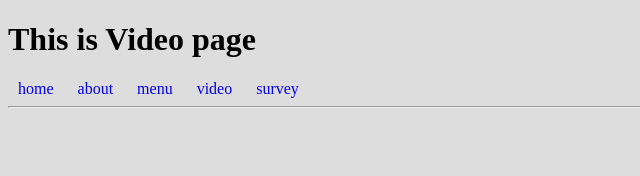
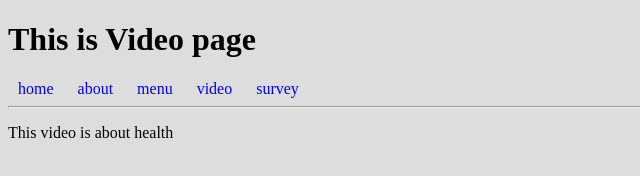
Before and after one commit to eddieco-cpu/gtest, a plain HTML site: page video.html in a window 1280 px wide. Shown: the whole page, without its empty margins (0-640 px from the left). Drawn offline with Linux system fonts and the light colour scheme.

Commit message:
add msg of video page

```diff
--- a/video.html
+++ b/video.html
@@ -17,17 +17,17 @@
       <a class="nav_link nav_link-survey" href="./survey.html">survey</a>
     </nav>
     <hr />
+    <p>This video is about health</p>
     <section class="page_wrapper">
       <div id="ytplayer"></div>
     </section>
     <script>
-
       const page_wrapper = document.querySelector(".page_wrapper");
       const page_wrapper_width = parseInt(
         window.getComputedStyle(page_wrapper).width,
         10
       );
-      const myWidth = Math.round(page_wrapper_width) - 10
+      const myWidth = Math.round(page_wrapper_width) - 10;
 
       // Load the IFrame Player API code asynchronously.
       var tag = document.createElement("script");
@@ -40,7 +40,8 @@
       var player;
       function onYouTubePlayerAPIReady() {
         player = new YT.Player("ytplayer", {
-          height: page_wrapper_width >= 660 ? "360" : Math.round(myWidth /16 *9),
+          height:
+            page_wrapper_width >= 660 ? "360" : Math.round((myWidth / 16) * 9),
           width: page_wrapper_width >= 660 ? "640" : myWidth,
           videoId: "7wr15F82FQ8",
         });
```
